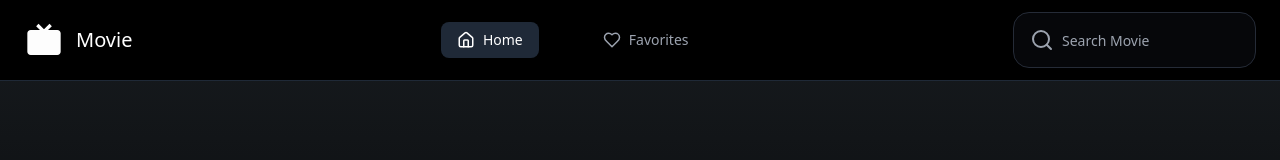
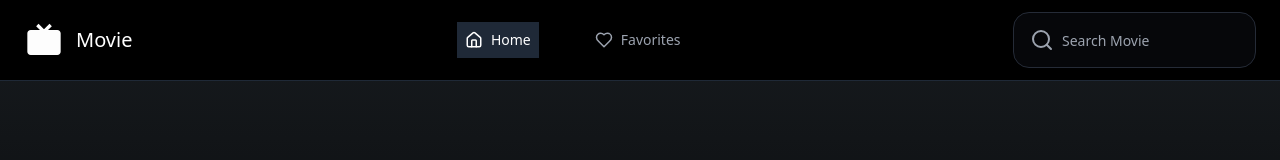
Before and after one commit to BISNISCREATIVE/cine-explorer-reels, a React (Vite) app: page / in a window 1280 px wide. Shown: the top 160 px of the page. Built offline with nearby package versions, Linux system fonts and the light colour scheme; no server answers.

Commit message:
Refactor: Apply favorite menu layout
Apply the specified layout to the favorite menu in the header.

```diff
--- a/src/components/Header.tsx
+++ b/src/components/Header.tsx
@@ -39,7 +39,7 @@ const Header = () => {
           <nav className="hidden md:flex items-center space-x-12">
             <Link
               to="/"
-              className={`text-sm font-medium transition-colors flex items-center space-x-2 px-4 py-2 rounded-lg ${
+              className={`text-sm font-medium transition-colors flex items-center justify-center p-2 gap-2 rounded-none ${
                 isActive('/')
                   ? 'text-white bg-gray-800'
                   : 'text-gray-400 hover:text-white hover:bg-gray-800/50'
@@ -50,7 +50,7 @@ const Header = () => {
             </Link>
             <Link
               to="/favorites"
-              className={`text-sm font-medium transition-colors flex items-center space-x-2 px-4 py-2 rounded-lg ${
+              className={`text-sm font-medium transition-colors flex items-center justify-center p-2 gap-2 rounded-none ${
                 isActive('/favorites')
                   ? 'text-white bg-gray-800'
                   : 'text-gray-400 hover:text-white hover:bg-gray-800/50'
@@ -90,7 +90,7 @@ const Header = () => {
             <nav className="flex flex-col space-y-4">
               <Link
                 to="/"
-                className={`text-sm font-medium transition-colors flex items-center space-x-2 px-4 py-2 rounded-lg ${
+                className={`text-sm font-medium transition-colors flex items-center justify-center p-2 gap-2 rounded-none ${
                   isActive('/') ? 'text-white bg-gray-800' : 'text-gray-400'
                 }`}
                 onClick={() => setIsMenuOpen(false)}
@@ -100,7 +100,7 @@ const Header = () => {
               </Link>
               <Link
                 to="/favorites"
-                className={`text-sm font-medium transition-colors flex items-center space-x-2 px-4 py-2 rounded-lg ${
+                className={`text-sm font-medium transition-colors flex items-center justify-center p-2 gap-2 rounded-none ${
                   isActive('/favorites') ? 'text-white bg-gray-800' : 'text-gray-400'
                 }`}
                 onClick={() => setIsMenuOpen(false)}
```
